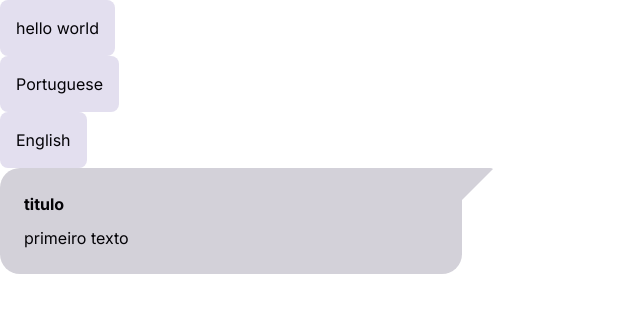
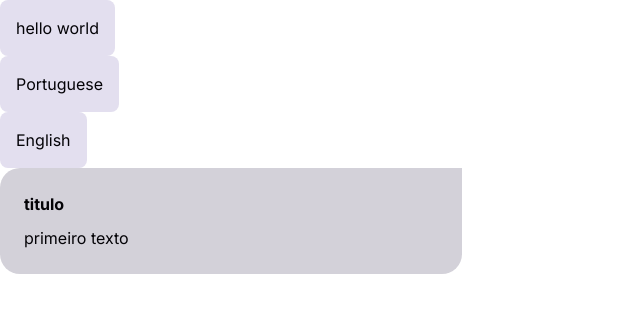
Before and after one commit to michel-raupp/portifolio-v3, a React (Vite) app: page / in a window 1280 px wide. Shown: the top 312 px of the page, without its empty margins (0-640 px from the left). Built offline with nearby package versions, Linux system fonts and the light colour scheme.

Commit message:
feat: rename prop

```diff
--- a/src/components/atoms/Chat/index.tsx
+++ b/src/components/atoms/Chat/index.tsx
@@ -9,16 +9,15 @@ import { TEXT_HIERARCHIES, TEXT_SIZE } from "../Text/types";
 interface IChat {
   title?: string;
   text: string;
-  tailDirection: TTailDirections;
+  direction: TTailDirections;
   hasHeading?: boolean;
 }
 
-const Chat = ({ tailDirection, hasHeading, title, text }: IChat) => {
+const Chat = ({ direction, hasHeading, title, text }: IChat) => {
   const { isDarkMode } = useThemeStore((state) => state);
-
   return (
-    <StyledChat $darkMode={isDarkMode} tailDirection={tailDirection}>
-      <Bubble $darkMode={isDarkMode} tailDirection={tailDirection}>
+    <StyledChat $darkMode={isDarkMode} direction={direction}>
+      <Bubble $darkMode={isDarkMode} direction={direction}>
         {title && (
           <Text
             text={title}
@@ -38,11 +37,11 @@ const Chat = ({ tailDirection, hasHeading, title, text }: IChat) => {
         />
       </Bubble>
 
-      {tailDirection === TAIL_DIRECTIONS.LEFT && (
-        <Tail $darkMode={isDarkMode} tailDirection={tailDirection} />
+      {direction === TAIL_DIRECTIONS.LEFT && (
+        <Tail $darkMode={isDarkMode} direction={direction} />
       )}
-      {tailDirection === TAIL_DIRECTIONS.RIGHT && (
-        <Tail $darkMode={isDarkMode} tailDirection={tailDirection} />
+      {direction === TAIL_DIRECTIONS.RIGHT && (
+        <Tail $darkMode={isDarkMode} direction={direction} />
       )}
     </StyledChat>
   );
--- a/src/components/atoms/Chat/style.ts
+++ b/src/components/atoms/Chat/style.ts
@@ -4,7 +4,7 @@ import { TAIL_DIRECTIONS, TTailDirections } from "./types";
 
 interface IProps {
   $darkMode: boolean;
-  tailDirection: TTailDirections;
+  direction: TTailDirections;
 }
 
 export const StyledChat = styled.div<IProps>`
@@ -16,8 +16,8 @@ export const StyledChat = styled.div<IProps>`
   gap: 16px;
   width: 100%;
   max-width: 478px;
-  padding: ${({ tailDirection }) =>
-    tailDirection === TAIL_DIRECTIONS.LEFT ? "0 0 0 16px" : "0 16px 0 0"};
+  padding: ${({ direction }) =>
+    direction === TAIL_DIRECTIONS.LEFT ? "0 0 0 16px" : "0 16px 0 0"};
 
   @media (max-width: 768px) {
     padding: 0;
@@ -34,8 +34,8 @@ export const Bubble = styled.div<IProps>`
   gap: 10px;
   background-color: ${({ $darkMode }) =>
     $darkMode ? DARK_THEME.gray : LIGHT_THEME.lightGray};
-  border-radius: ${({ tailDirection }) =>
-    tailDirection === TAIL_DIRECTIONS.LEFT
+  border-radius: ${({ direction }) =>
+    direction === TAIL_DIRECTIONS.LEFT
       ? "0 20px 20px 20px "
       : "20px 0 20px 20px"};
 
@@ -48,28 +48,28 @@ export const Bubble = styled.div<IProps>`
 export const Tail = styled.div<IProps>`
   position: absolute;
   top: 0;
-  left: ${({ tailDirection }) =>
-    tailDirection === TAIL_DIRECTIONS.LEFT ? "-16px" : "auto"};
-  right: ${({ tailDirection }) =>
-    tailDirection === TAIL_DIRECTIONS.RIGHT ? "-16px" : "auto"};
+  left: ${({ direction }) =>
+    direction === TAIL_DIRECTIONS.LEFT ? "-16px" : "auto"};
+  right: ${({ direction }) =>
+    direction === TAIL_DIRECTIONS.RIGHT ? "-16px" : "auto"};
   width: 32px;
   height: 32px;
   clip-path: polygon(0 0, 100% 100%, 0 100%);
   background-color: ${({ $darkMode }) =>
     $darkMode ? DARK_THEME.gray : LIGHT_THEME.lightGray};
   border-radius: 4px 4px 0 0;
-  rotate: ${({ tailDirection }) =>
-    tailDirection === TAIL_DIRECTIONS.LEFT ? "180deg" : "90deg"};
+  rotate: ${({ direction }) =>
+    direction === TAIL_DIRECTIONS.LEFT ? "180deg" : "90deg"};
 
   @media (max-width: 768px) {
     border-radius: 0px 0 0 4px;
     width: 24px;
     height: 24px;
     top: -12px;
-    left: ${({ tailDirection }) =>
-      tailDirection === TAIL_DIRECTIONS.LEFT ? "48px" : "auto"};
-    right: ${({ tailDirection }) =>
-      tailDirection === TAIL_DIRECTIONS.RIGHT ? "48px" : "auto"};
+    left: ${({ direction }) =>
+      direction === TAIL_DIRECTIONS.LEFT ? "48px" : "auto"};
+    right: ${({ direction }) =>
+      direction === TAIL_DIRECTIONS.RIGHT ? "48px" : "auto"};
     rotate: 135deg;
   }
 `;
```
